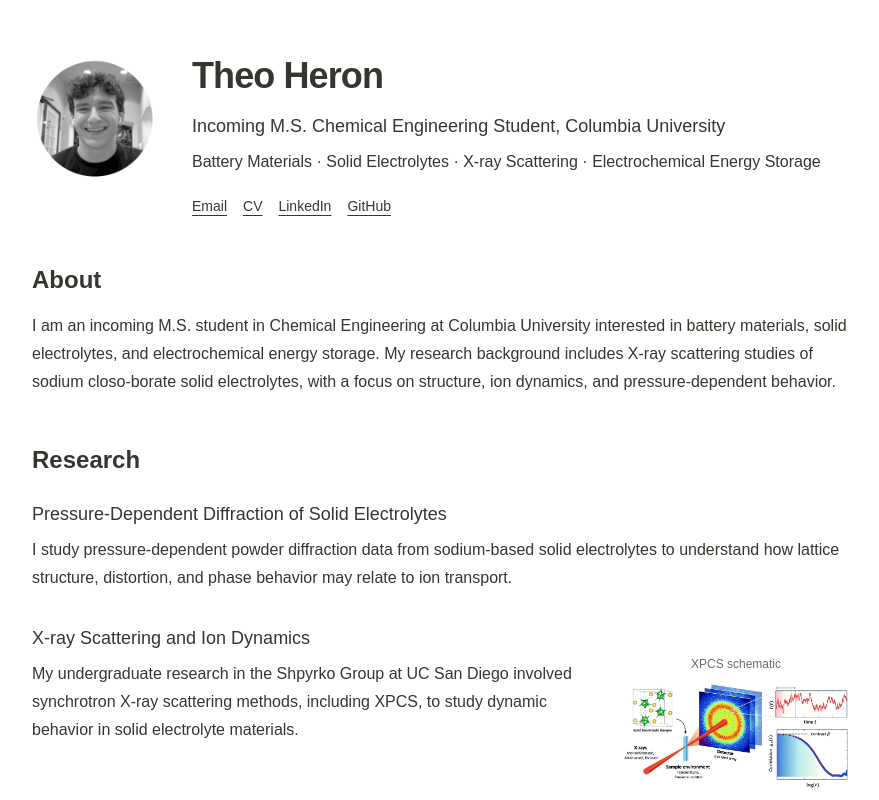
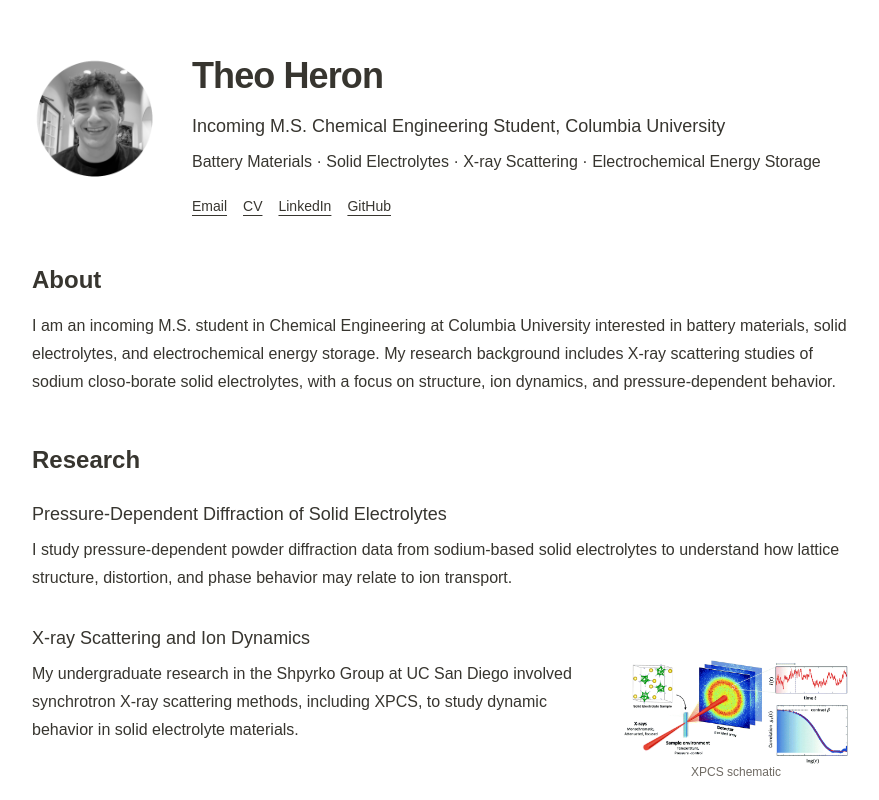
Before and after one commit to tagheron/research-website, a Next.js app: page / in a window 1280 px wide. Shown: the top 800 px of the page, without its empty margins (200-1079 px from the left). Built offline with nearby package versions, Linux system fonts and the light colour scheme.

Commit message:
Update hero layout

```diff
--- a/app/page.tsx
+++ b/app/page.tsx
@@ -146,15 +146,14 @@
               <h3 className="text-lg font-medium">X-ray Scattering and Ion Dynamics</h3>
 
               <figure className="mx-auto my-4 w-full max-w-xs md:float-right md:ml-6 md:mb-4 md:mt-1 md:w-56">
-                <figcaption className="mb-2 text-center text-xs font-medium text-[#6f6a63]">
-                  XPCS schematic
-                </figcaption>
-
                 <img
                   src="/xpcs-diagram.png"
                   alt="XPCS experimental schematic"
                   className="w-full rounded-md"
                 />
+                <figcaption className="mb-2 text-center text-xs font-medium text-[#6f6a63]">
+                  XPCS schematic
+                </figcaption>
               </figure>
 
               <p className="mt-2 leading-8 md:leading-7">
```
